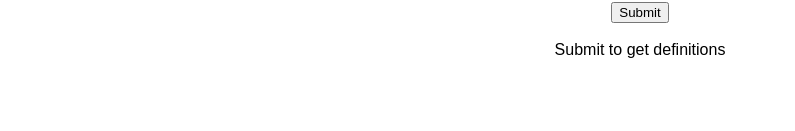
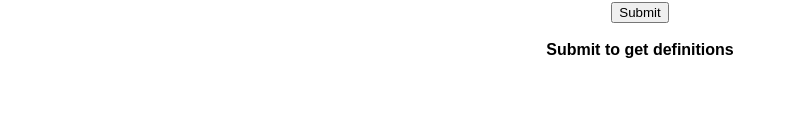
Before and after one commit to fluent-labs/api, a React (Create React App) app: page / in a window 1280 px wide. Shown: the part 160-291 px from the top of the page, without its empty margins (0-795 px from the left). Built offline with nearby package versions, Linux system fonts and the light colour scheme.

Commit message:
Better styling

```diff
--- a/src/App.js
+++ b/src/App.js
@@ -45,6 +45,8 @@ class App extends Component {
   }
 
   render() {
+    const statusText = this.state.words.length === 0 ? this.state.statusText : "Words in your text: ";
+
     return (
       <div className="App">
         <div className="form-group">
@@ -55,7 +57,7 @@ class App extends Component {
           </form><br />
         </div>
         <div>
-          { this.state.words.length === 0 ? this.state.statusText : "" }
+          <b>{ statusText }</b><br />
           { this.state.words.map(word => <ChineseVocab character={word} key={word} />) }
         </div>
       </div>
```
